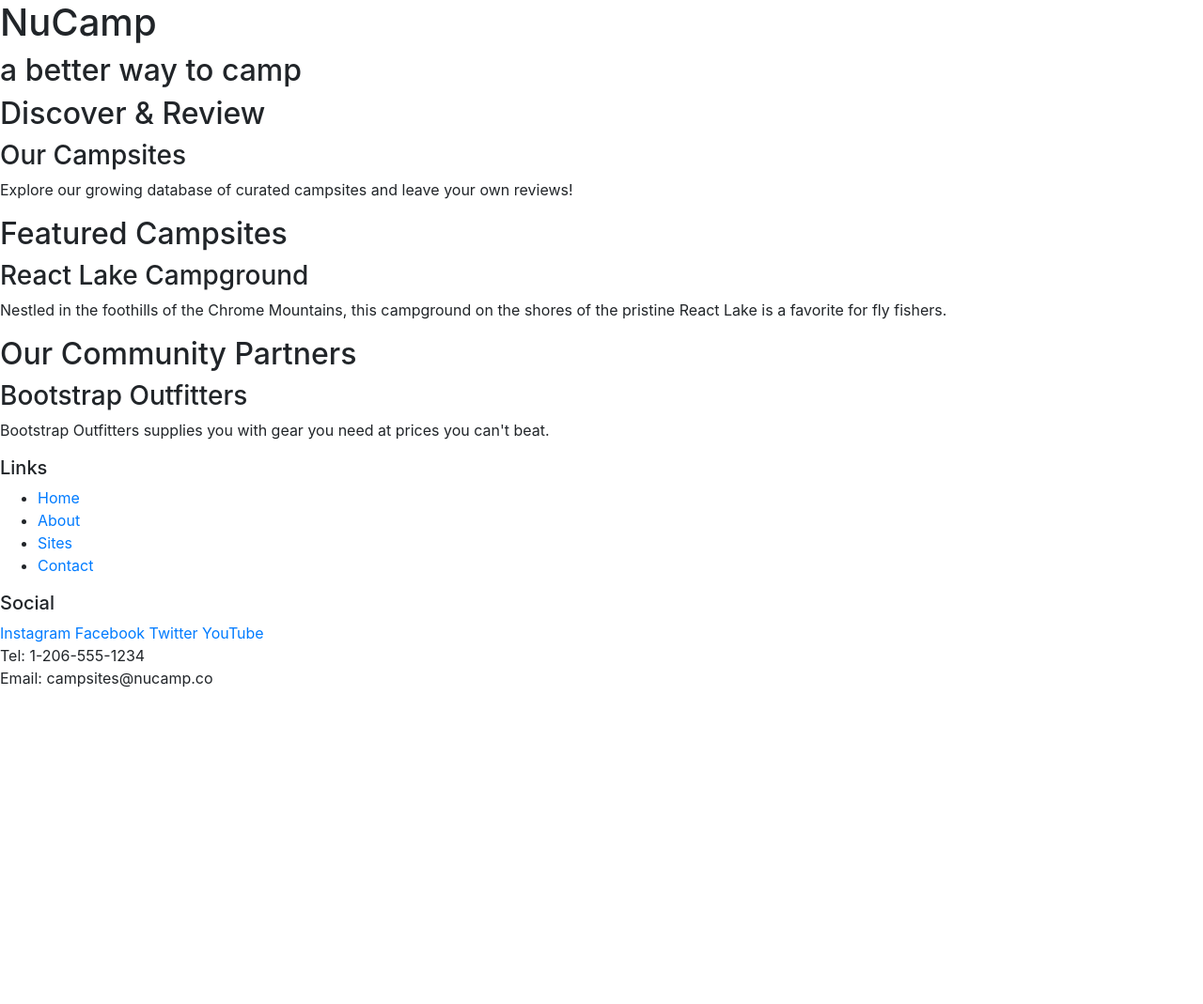
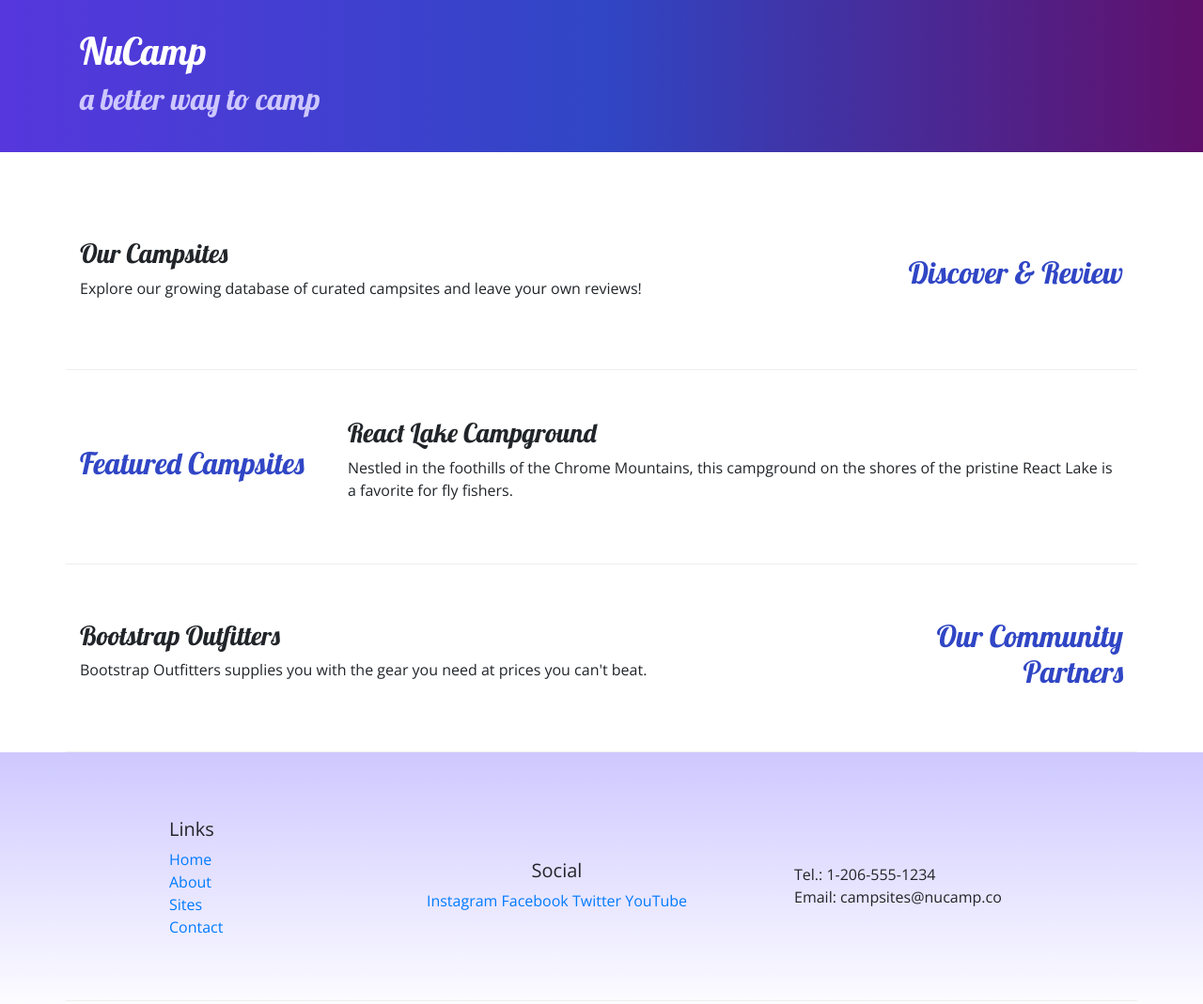
Before and after one commit to AngryGrizzlyBear/Nucamp-Bootstrap, a website: page index.html in a window 1280 px wide. Shown: the whole page at 94% size. Before the commit the page ends 800 px from the top, so only its background shows below. Drawn offline with nearby package versions, Linux system fonts and the light colour scheme.

Commit message:
css addition

```diff
--- /dev/null
+++ b/css/styles.css
@@ -0,0 +1,32 @@
+body{
+    font-family: "Open Sans", sans-serif;
+}
+
+h1,h2,h3 {
+    font-family: "Lobster", cursive;
+}
+
+h2 {
+    color: #3046C5;
+}
+
+header h2 {
+    color: #CEC8FF;
+}
+
+footer {
+    background-image: linear-gradient(#CEC8FF, white);
+    padding: 20px 0;
+}
+
+.jumbotron {
+    padding: 30px;
+    background-image: linear-gradient(to right, #5637DD, #3046C5, #60106B);
+    color: white;
+}
+
+.row-content{
+    padding: 50px 0;
+    border-bottom: 1px ridge;
+    min-height: 200px;
+}
--- a/index.html
+++ b/index.html
@@ -1,77 +1,92 @@
 <!DOCTYPE html>
 <html lang="en">
+
 <head>
     <!-- Required meta tags always come first -->
     <meta charset="utf-8" />
     <meta name="viewport" content="width=device-width, initial-scale=1" />
 
     <!-- Bootstrap CSS -->
-    <link
-      rel="stylesheet"
-      href="node_modules/bootstrap/dist/css/bootstrap.min.css"
-    />
+    <link rel="stylesheet" href="node_modules/bootstrap/dist/css/bootstrap.min.css" />
 
+    <!-- Additional CSS must be placed after Bootstrap CSS -->
+    <link rel="stylesheet" href="https://fonts.googleapis.com/css?family=Lobster|Open+Sans" />
+    <link rel="stylesheet" href="css/styles.css" />
     <title>NuCamp: A Better Way To Camp</title>
 </head>
 
 <body>
-    <header>
-      <div>
+    <header class="jumbotron jumbotron-fluid">
+        <div class="container">
+            <div class="row">
+                <div class="col">
                     <h1>NuCamp</h1>
                     <h2>a better way to camp</h2>
                 </div>
+            </div>
+        </div>
     </header>
 
-    <div>
-      <h2>Discover & Review</h2>
+    <div class="container">
+        <div class="row row-content align-items-center">
+            <div class="col-sm-4 order-sm-last col-md-3">
+                    <h2 class="text-sm-right">Discover & Review</h2>
+            </div>
+            <div class="col">
                 <h3>Our Campsites</h3>
-      <p>
-        Explore our growing database of curated campsites and leave your own
-        reviews!
-      </p>
+                <p>Explore our growing database of curated campsites and leave your own reviews!</p>
+            </div>
         </div>
 
-    <div>
+        <div class="row row-content align-items-center">
+            <div class="col-sm-4 col-md-3">
                 <h2>Featured Campsites</h2>
+            </div>
+            <div class="col">
                 <h3>React Lake Campground</h3>
-      <p>
-        Nestled in the foothills of the Chrome Mountains, this campground on the
-        shores of the pristine React Lake is a favorite for fly fishers.
-      </p>
+                <p>Nestled in the foothills of the Chrome Mountains, this campground on the shores of the pristine React
+                    Lake is a favorite for fly fishers.</p>
+            </div>
         </div>
 
-    <div>
-      <h2>Our Community Partners</h2>
+        <div class="row row-content align-items-center">
+            <div class="col-sm-4 order-sm-last col-md-3">
+                    <h2 class="text-sm-right">Our Community Partners</h2>
+            </div>
+            <div class="col">
                 <h3>Bootstrap Outfitters</h3>
-      <p>
-        Bootstrap Outfitters supplies you with gear you need at prices you can't
-        beat.
-      </p>
+                <p>Bootstrap Outfitters supplies you with the gear you need at prices you can't beat.</p>
+            </div>
+        </div>
     </div>
 
     <footer>
-      <div>
+        <div class="container">
+            <div class="row row-content align-items-center">
+                <div class="col-4 col-sm-2 offset-1">
                     <h5>Links</h5>
-        <ul>
+                    <ul class="list-unstyled">
                         <li><a href="#">Home</a></li>
                         <li><a href="#">About</a></li>
                         <li><a href="#">Sites</a></li>
                         <li><a href="#">Contact</a></li>
                     </ul>
                 </div>
-      <div>
+                <div class="col-6 col-sm-5 text-center">
                     <h5>Social</h5>
                     <a href="http://instagram.com/">Instagram</a>
                     <a href="http://facebook.com/">Facebook</a>
                     <a href="http://twitter.com/">Twitter</a>
                     <a href="http://youtube.com/">YouTube</a>
                 </div>
-      <div>
-        Tel: 1-206-555-1234<br />
+                <div class="col-sm-4">
+                    Tel.: 1-206-555-1234<br />
                     Email: campsites@nucamp.co
                 </div>
+            </div>
+        </div>
     </footer>
-</footer>
+
 
     <!-- jQuery must come first, then Popper.js, then the Bootstrap JavaScript plugins.-->
     <script src="node_modules/jquery/dist/jquery.slim.min.js"></script>
@@ -79,5 +94,5 @@
     <script src="node_modules/bootstrap/dist/js/bootstrap.min.js"></script>
 
 </body>
-  </body>
+
 </html>
```
Lines whose indentation alone changed are shown as unchanged.
